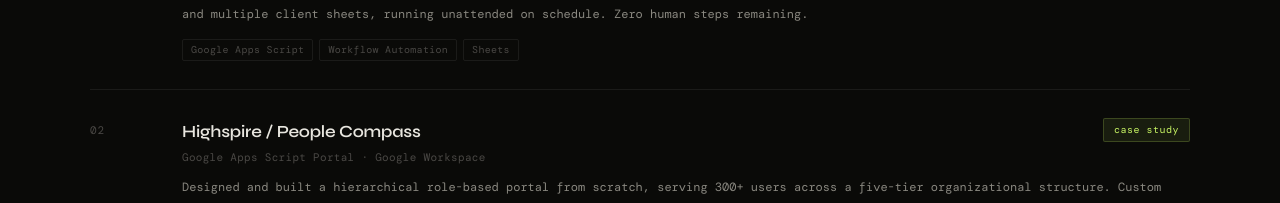
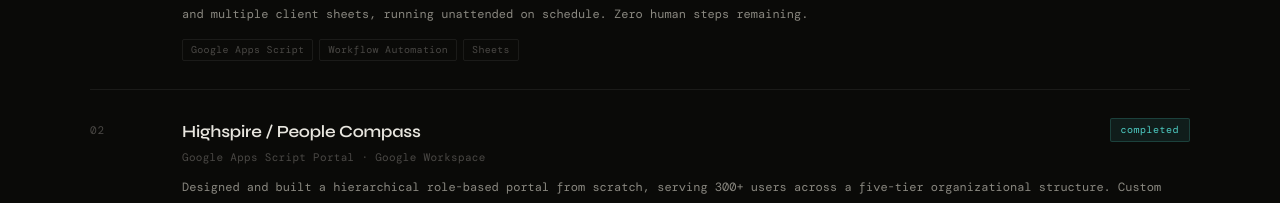
Before and after one commit to Mohamed-Abdulhalim/halim-pro, a Next.js app: page / in a window 1280 px wide. Shown: the part 1785-1988 px from the top of the page. Built offline with nearby package versions, Linux system fonts and the light colour scheme; a web font is replaced by a local one.

Commit message:
Update Work.tsx

```diff
--- a/components/Work.tsx
+++ b/components/Work.tsx
@@ -15,7 +15,7 @@
     platform: 'Google Workspace',
     desc: 'Designed and built a hierarchical role-based portal from scratch, serving 300+ users across a five-tier organizational structure. Custom permission system, dynamic dashboards, and multi-sheet data orchestration — all in Google Apps Script.',
     tags: ['Google Apps Script', 'RBAC', 'Automation', '300+ users'],
-    status: 'case study',
+    status: 'completed',
   },
   {
   client: 'E-commerce Client',
```
